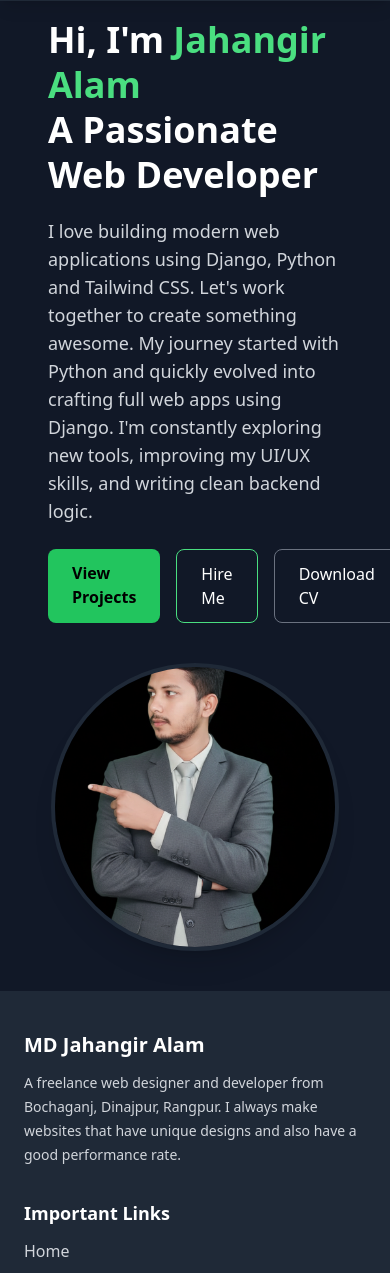
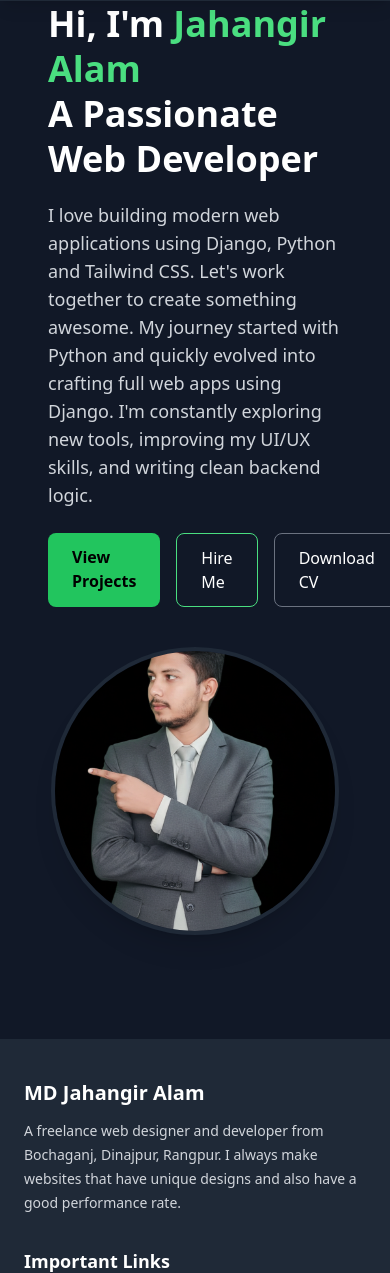
Before and after one commit to jahangir099/my-portfolio, a Django app: page / in a window 390 px wide. Shown: the part 63-1336 px from the top of the page. Run offline with Django 5.2, Linux system fonts and the light colour scheme; style sheets or scripts are compiled from the project's sources; some libraries are stand-ins or nearby versions.

Commit message:
fix: responsive padding issue on home section

```diff
--- a/templates/common_code/base.html
+++ b/templates/common_code/base.html
@@ -3,7 +3,7 @@
 <html lang="en">
 <head>
   <meta charset="UTF-8">
-  <meta name="viewport" content="width=device-width, initial-scale=1.0">
+  <meta name="viewport" content="width=device-width, initial-scale=1.0, maximum-scale=1.0, user-scalable=no">
   <title>{% block title %}Portfolio{% endblock %}</title>
   {% block extra_css %}{% endblock %}
   <script src="https://cdn.tailwindcss.com"></script>
--- a/templates/home/home_page.html
+++ b/templates/home/home_page.html
@@ -8,7 +8,8 @@
 {% block content %}
 {% comment %} Main Content {% endcomment %}
 
-<section class="bg-gray-900 text-white min-h-screen flex items-center pt-20 md:pt-28">
+<section class="bg-gray-900 text-white py-16 md:py-28">
+
   <div class="max-w-7xl mx-auto px-12 grid grid-cols-1 md:grid-cols-2 gap-10 items-center">
     <!-- Left: Info with Animation -->
     <div data-aos="fade-right">
```
